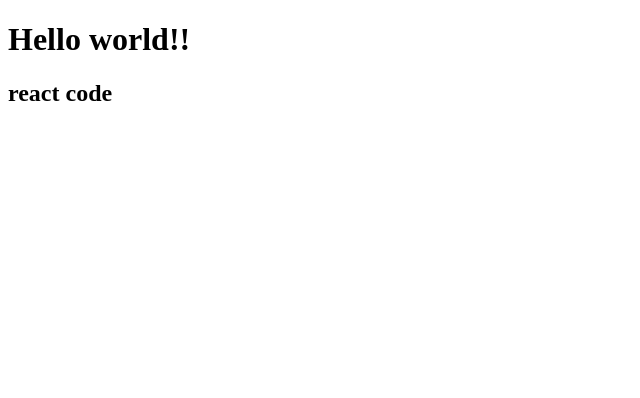
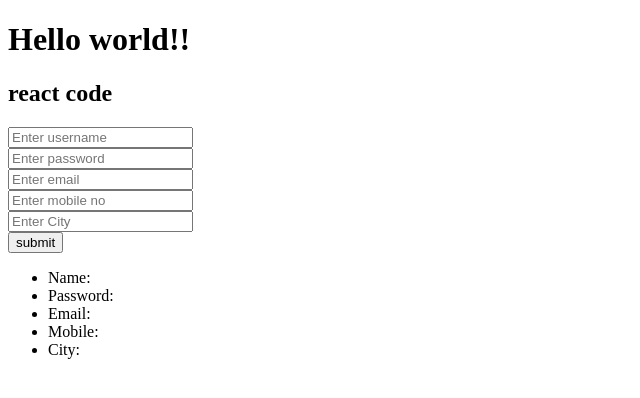
Before and after one commit to myselfpuneetkumar/React_Practices, a React (Vite) app: page / in a window 1280 px wide. Shown: the top 398 px of the page, without its empty margins (0-640 px from the left). Built offline with nearby package versions, Linux system fonts and the light colour scheme.

Commit message:
Use Reducer

```diff
--- a/src/App.jsx
+++ b/src/App.jsx
@@ -35,6 +35,7 @@
 import API_Routes from './API/API_Routes'
 import Form_Validation from './Data_Validation/Form_Validation'
 import Form_Validation_UAS from './Data_Validation/Form_Validation_UAS'
+import UseReducer from './Components/UseReducer'
 
 function App({name2}) {
   let name = "aditya singh"
@@ -147,6 +148,12 @@
 
 
 
+<UseReducer />
+
+
+
+
+
 
 
 
--- a/src/Components/UseReducer.jsx
+++ b/src/Components/UseReducer.jsx
@@ -0,0 +1,36 @@
+import { useReducer } from "react"
+
+const employeData = {
+    name:'',
+    password:'',
+    email:'',
+    mobile:'',
+    city:''
+}
+const reducer = (data,action)=>{
+            return{...data,[action.type]:action.val}
+}
+export default function UseReducer(){
+    const[state,dispatch ]= useReducer(reducer,employeData)
+    console.log(state);
+
+    return(
+        <div>
+            <input type="text" onChange={(event)=>dispatch({val:event.target.value,type:'name'})} placeholder="Enter username"/><br/>
+            <input type="text" onChange={(event)=>dispatch({val:event.target.value,type:'password'})} placeholder="Enter password"/><br/>
+            <input type="text" onChange={(event)=>dispatch({val:event.target.value,type:'email'})} placeholder="Enter email "/><br/>
+            <input type="text" onChange={(event)=>dispatch({val:event.target.value,type:'mobile'})} placeholder="Enter mobile no "/><br/>
+            <input type="text" onChange={(event)=>dispatch({val:event.target.value,type:'city'})} placeholder="Enter City "/><br/>
+            <button>submit</button>
+
+
+            <ul>
+                <li>Name: {state.name}</li>
+                <li>Password: {state.password}</li>
+                <li>Email: {state.email}</li>
+                <li>Mobile: {state.mobile}</li>
+                <li>City: {state.city}</li>
+            </ul>
+        </div>
+    )
+}
```
